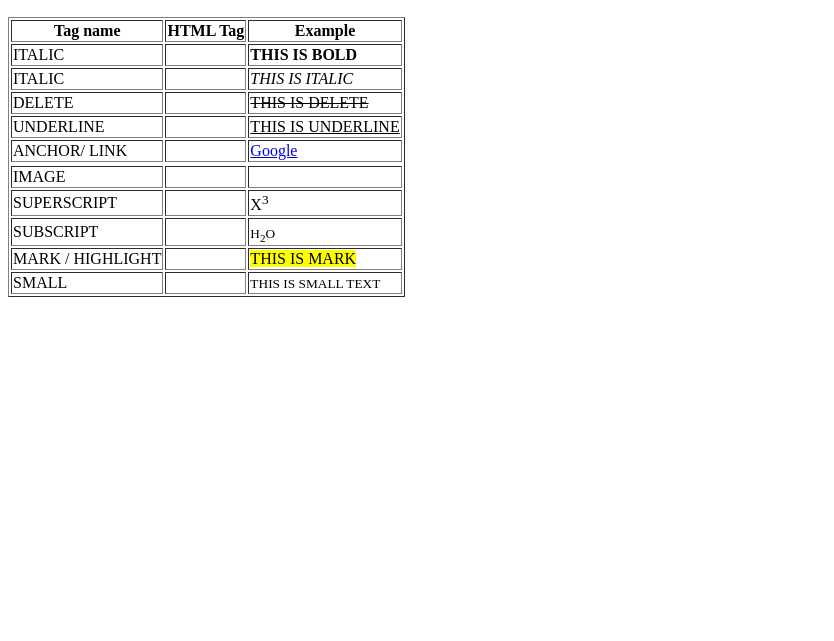
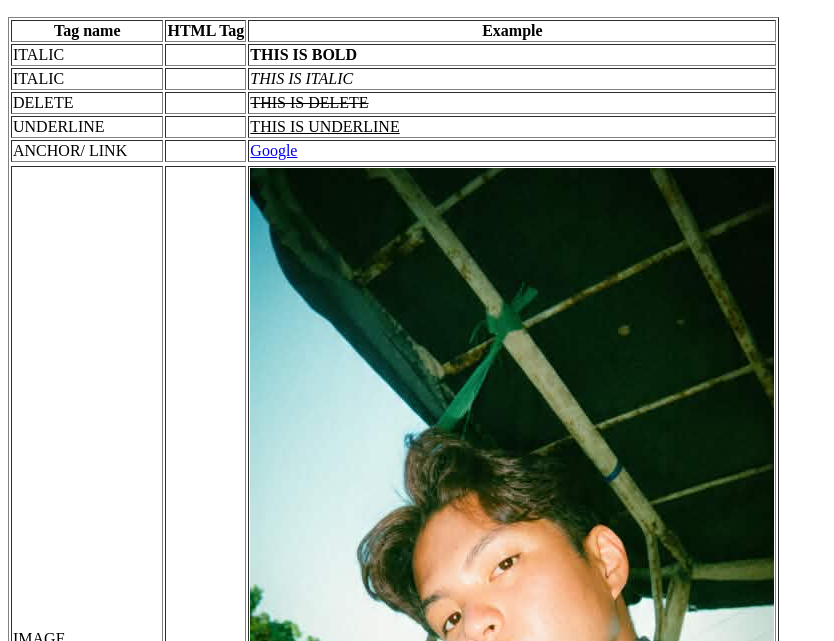
Before and after one commit to MANUGAY13/michael13, a plain HTML site: page index.html in a window 1280 px wide. Shown: the part 157-798 px from the top of the page, without its empty margins (0-834 px from the left). Drawn offline with Linux system fonts and the light colour scheme.

Commit message:
Add image source to table in index.html

```diff
--- a/index.html
+++ b/index.html
@@ -49,7 +49,7 @@
 
             <TD> IMAGE </TD>
             <TD> <IMG SRC ="   " /></TD>
-            <TD> <IMG SRC ="   " /></TD>
+            <TD> <IMG SRC ="  1022cbaf-6b1b-46b0-9eeb-edde5b231b08.jpg " /></TD>
         </TR>
         <TR>
 
```
